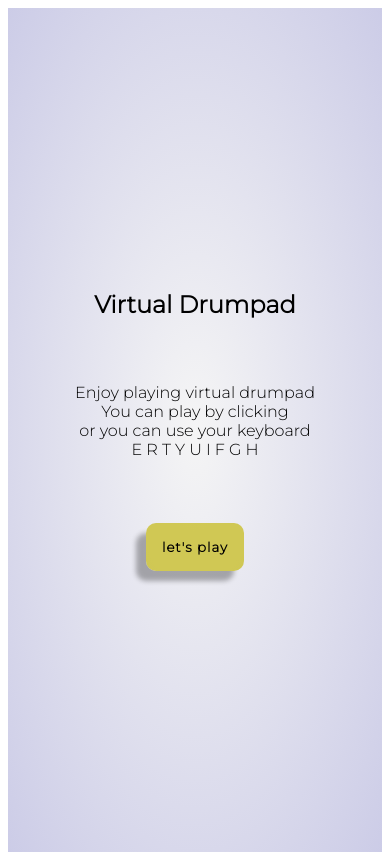
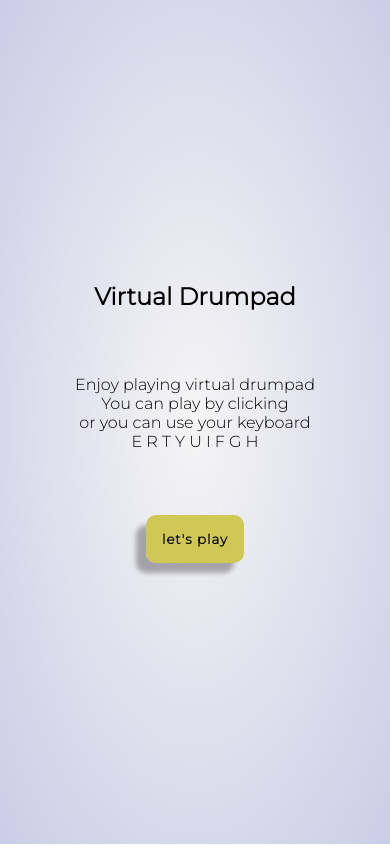
Before and after one commit to cagmspain/miniproyecto1, a plain HTML site: page index.html in a window 390 px wide. Drawn offline with Linux system fonts and the light colour scheme.

Commit message:
last details, repairing scrolling web and mobile

```diff
--- a/CSS/style.css
+++ b/CSS/style.css
@@ -9,13 +9,13 @@
 body {
   min-height: 100vh;
   font-family: "Montserrat", sans-serif;
-  padding: 0.5rem;
 }
 
 section.panel {
   display: grid;
   place-content: center;
   min-height: 100vh;
+  padding: 0.3rem;
 }
 
 section.panel.hidden {
```
